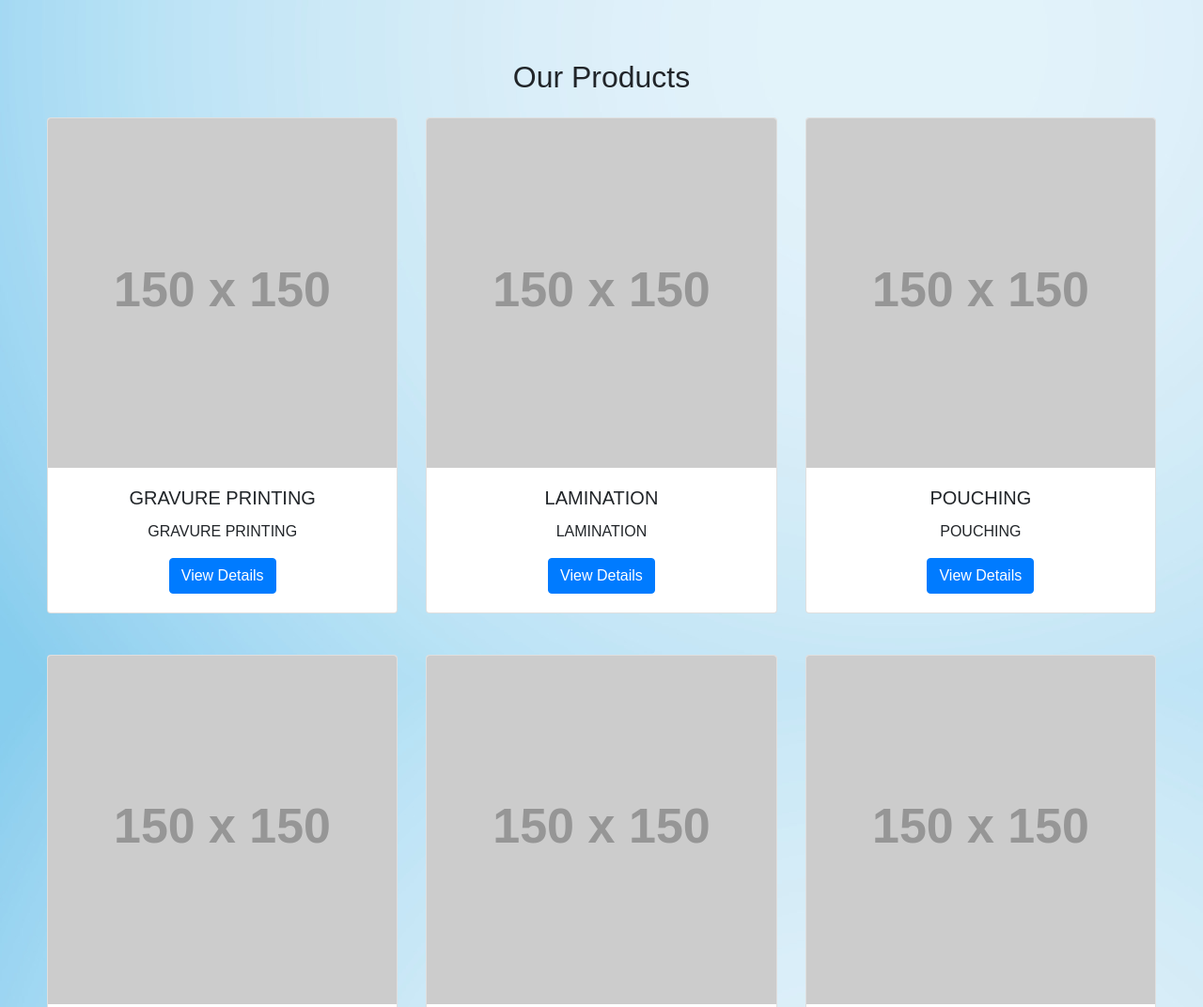
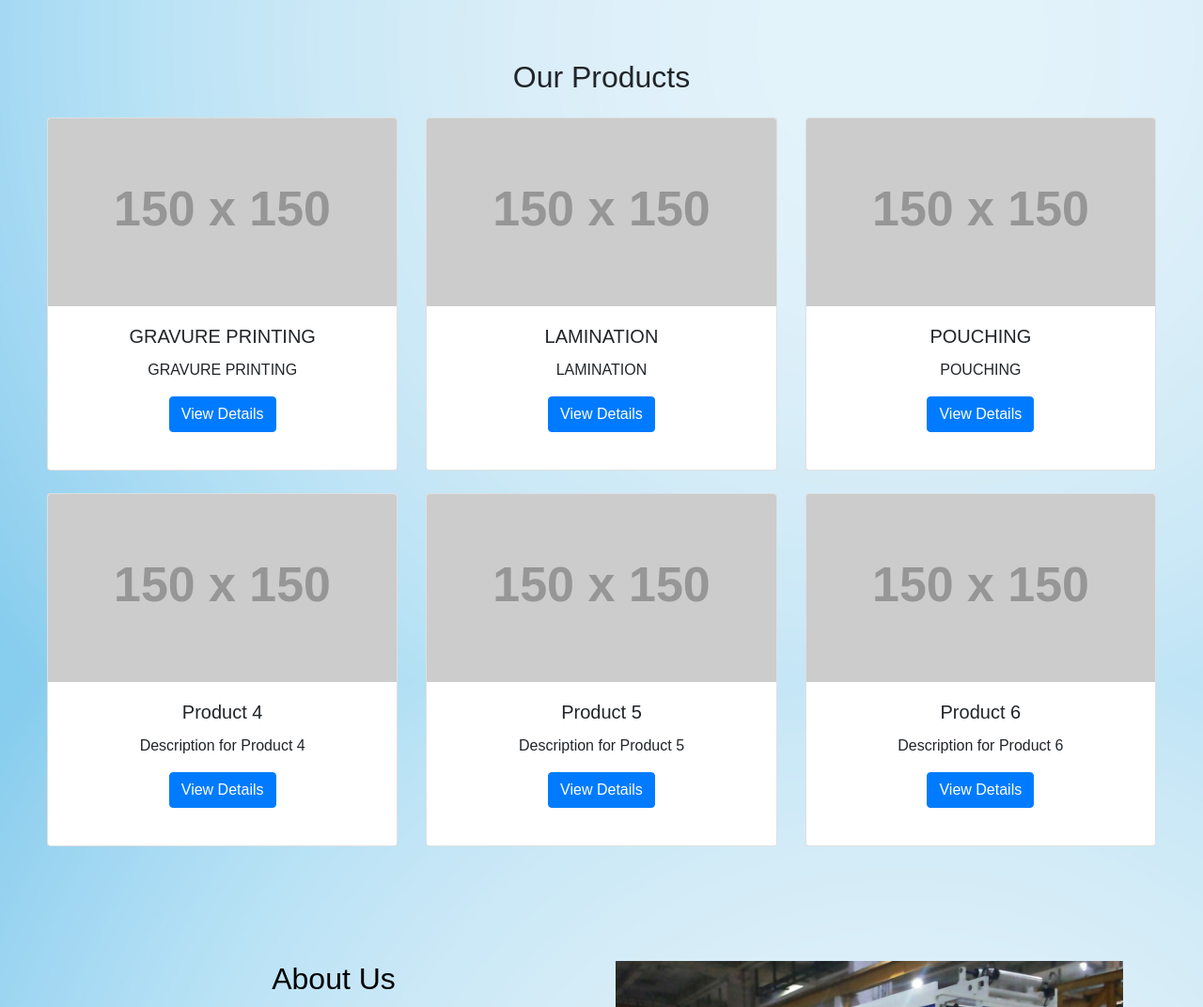
Before and after one commit to sabaresh-23/SPP, a plain HTML site: page index.html in a window 1280 px wide. Shown: the part 689-1761 px from the top of the page at 94% size. Drawn offline with nearby package versions, Linux system fonts and the light colour scheme; placeholder pictures from the web are drawn by us.

Commit message:
Update styles.css

```diff
--- a/styles.css
+++ b/styles.css
@@ -72,9 +72,21 @@ body {
 
   }
 
+
   .card {
     margin-bottom: 20px;
-  }
+    height: 100%; /* Ensure all cards have the same height */
+}
+
+.card-img-top {
+    height: 200px; /* Set a fixed height for all images */
+    object-fit: cover; /* This ensures the image covers the area without stretching */
+    width: 100%; /* Ensure the image fills the width of the card */
+}
+
+.card-body {
+    flex: 1; /* Ensure the body takes up the remaining space */
+}
 
   .modal-backdrop {
     display: none;
```
